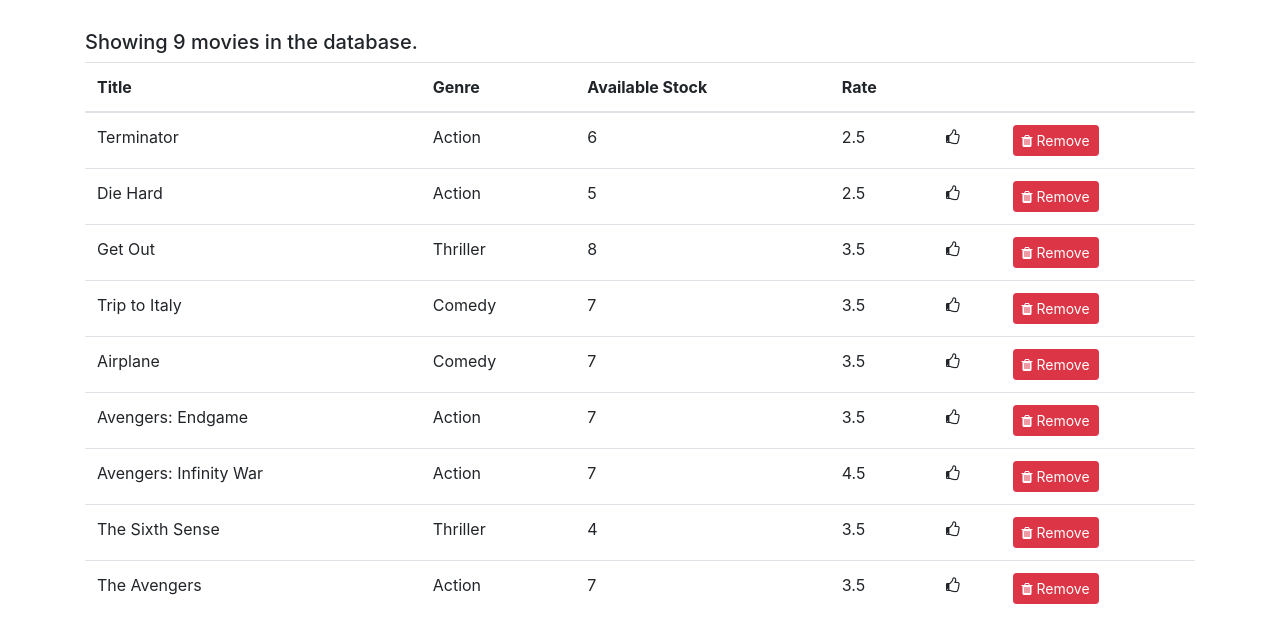
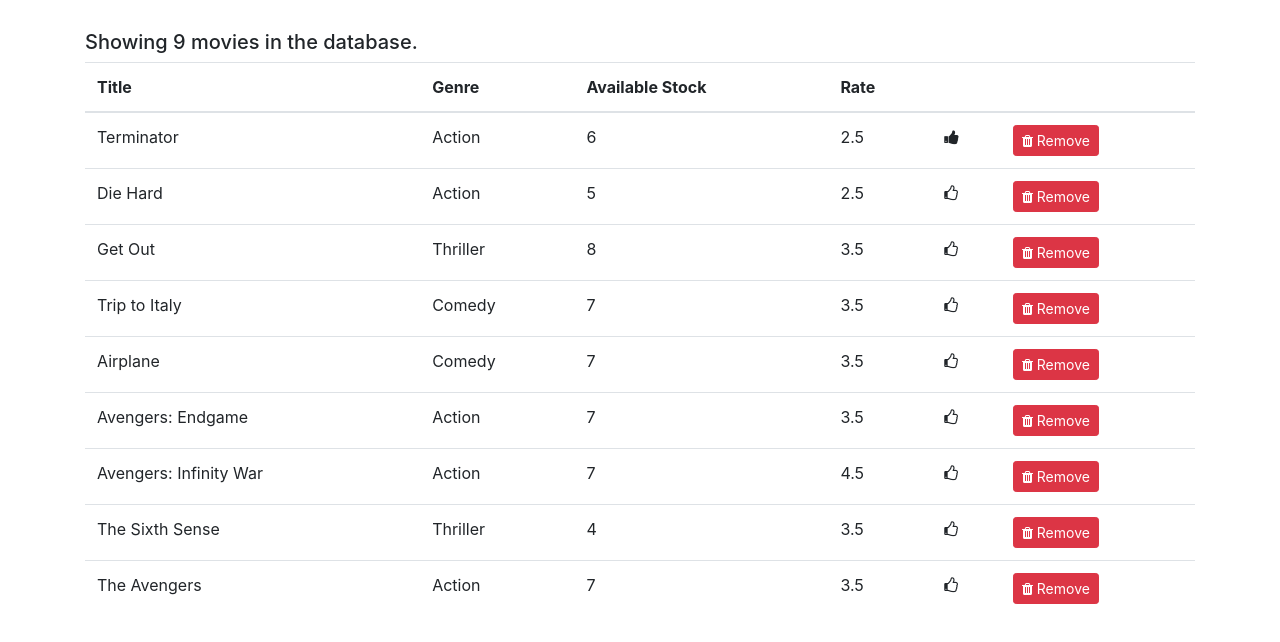
Before and after one commit to naseebbajracharya/movie-rental-react, a React (Create React App) app: page / in a window 1280 px wide. Shown: the top 642 px of the page. Built offline with nearby package versions, Linux system fonts and the light colour scheme.

Commit message:
making like button dynamic

```diff
--- a/src/components/common/like.jsx
+++ b/src/components/common/like.jsx
@@ -3,7 +3,9 @@ import React, { Component } from 'react';
 class Like extends Component {
 
     render() {
-        return ( <i className="fa fa-thumbs-o-up" aria-hidden="true"></i> );
+        let classes = "fa fa-thumbs-up";
+        if (!this.props.liked) classes += "fa fa-thumbs-o-up";
+        return ( <i className={classes} aria-hidden="true"></i> );
     }
 }
 
--- a/src/components/movies.jsx
+++ b/src/components/movies.jsx
@@ -41,7 +41,7 @@ class Movies extends Component {
                     <td>{movie.genre.name}</td>
                     <td>{movie.numberInStock}</td>
                     <td>{movie.dailyRentalRate}</td>
-                    <td><Like /></td>
+                    <td><Like liked={movie.liked}/></td>
                     <td><button onClick={() => this.handleDelete(movie)} className="btn btn-danger btn-sm"><i class="fa fa-trash"> </i> Remove</button></td>
                 </tr>
                 ))}
--- a/src/services/fakeMovieService.js
+++ b/src/services/fakeMovieService.js
@@ -7,7 +7,8 @@ const movies = [
     genre: { _id: "5b21ca3eeb7f6fbccd471818", name: "Action" },
     numberInStock: 6,
     dailyRentalRate: 2.5,
-    publishDate: "2018-01-03T19:04:28.809Z"
+    publishDate: "2018-01-03T19:04:28.809Z",
+    liked: true
   },
   {
     _id: "5b21ca3eeb7f6fbccd471816",
```
Also changed, not shown: 1 other file (tests, documents, lock files or other folders).
